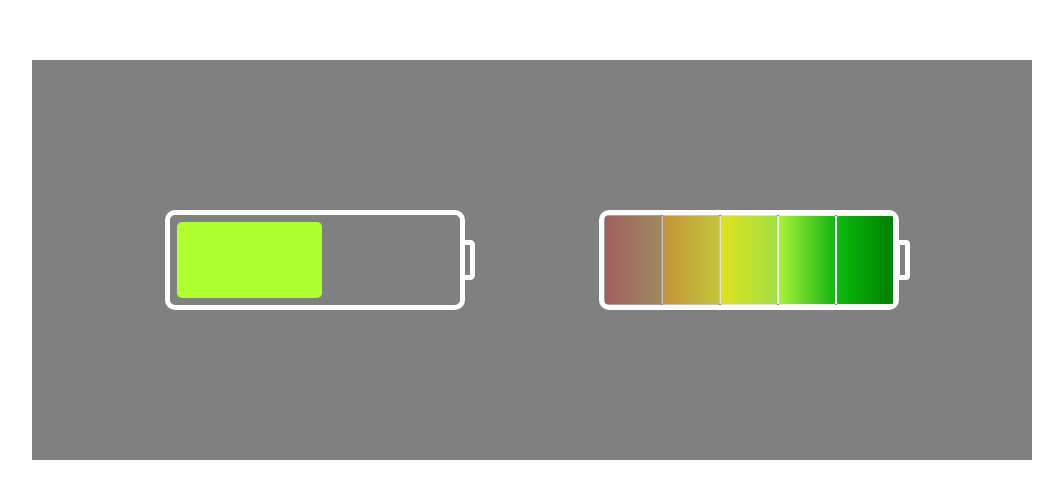
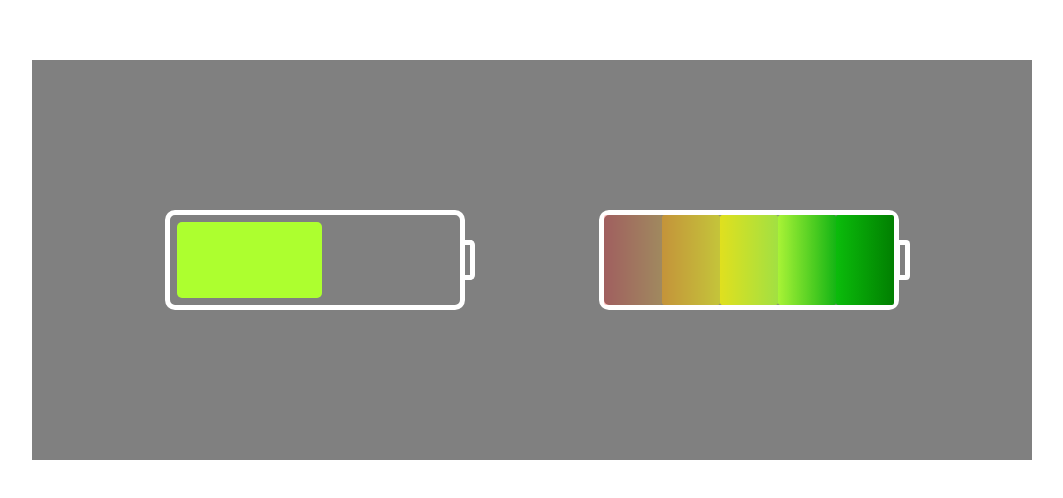
Before and after one commit to Gytzum/nd-charging-battery, a website with bundled scripts: page index.html in a window 1280 px wide. Shown: the part 140-638 px from the top of the page, without its empty margins (108-1171 px from the left). Built offline with nearby package versions, Linux system fonts and the light colour scheme.

Commit message:
battery style update

```diff
--- a/css/battery.css
+++ b/css/battery.css
@@ -12,7 +12,6 @@ html, body{
     transform: translate(-50%, -50%);
     justify-content:space-evenly;
     align-items: center;
-    overflow: hidden;
 }
 
 .container1 {
@@ -22,7 +21,6 @@ html, body{
     height: 100px;
     border-radius: 10px;
     align-items: center;
-
 }
 
 .container1 > .battery {
@@ -66,7 +64,7 @@ html, body{
 .celle{
     width: 60px;
     height: 90px;
-    border: white solid 1px;
+    /* border: white solid 1px;   */
     border-radius: 2px;
     opacity: 0;
     animation: battery2 1.5s infinite cubic-bezier(0.57, 0.07, 0.98, 0.95) ;
@@ -109,6 +107,5 @@ html, body{
 @media (max-width:1000px) {
     .container{
         flex-direction: column;
-
     }
 }
```
